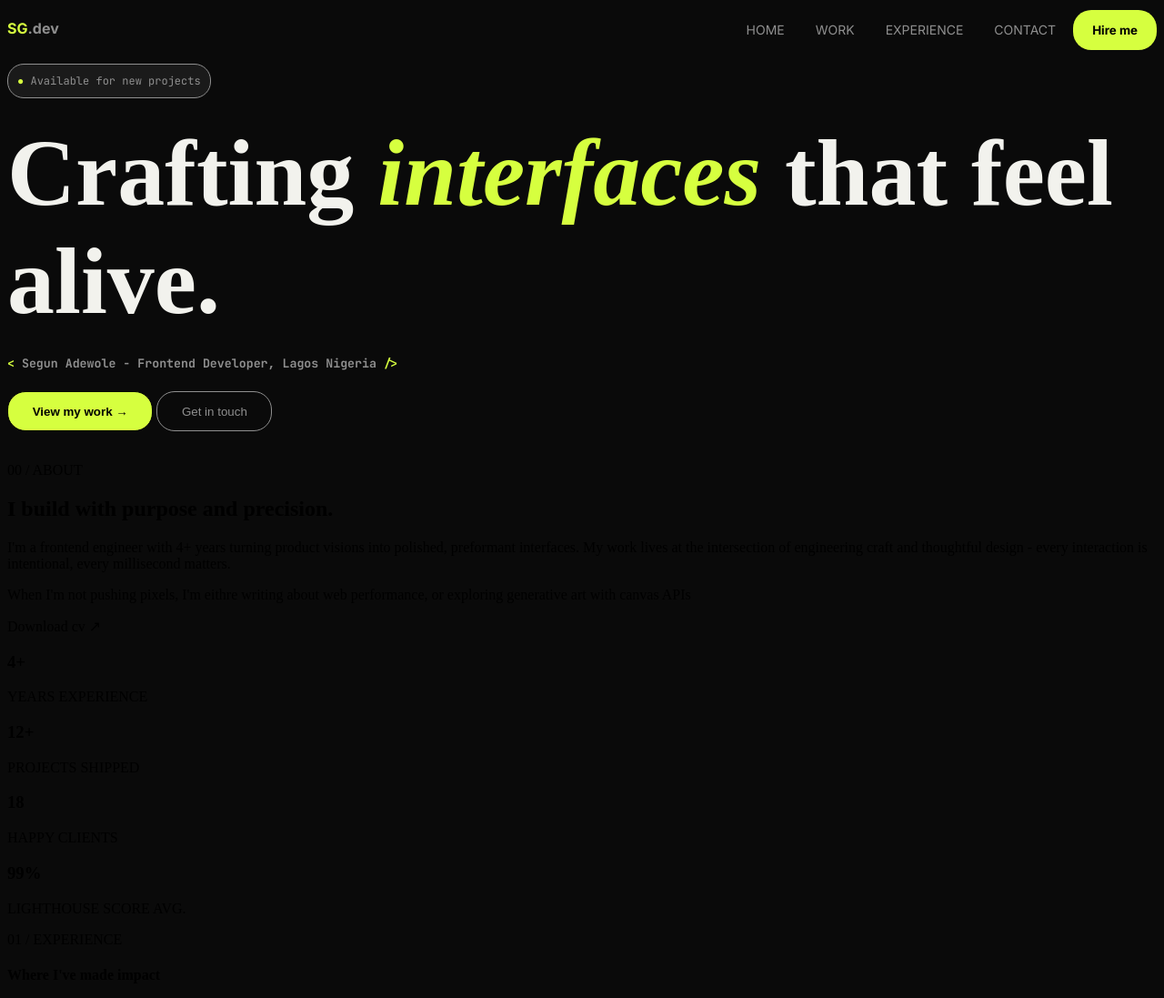
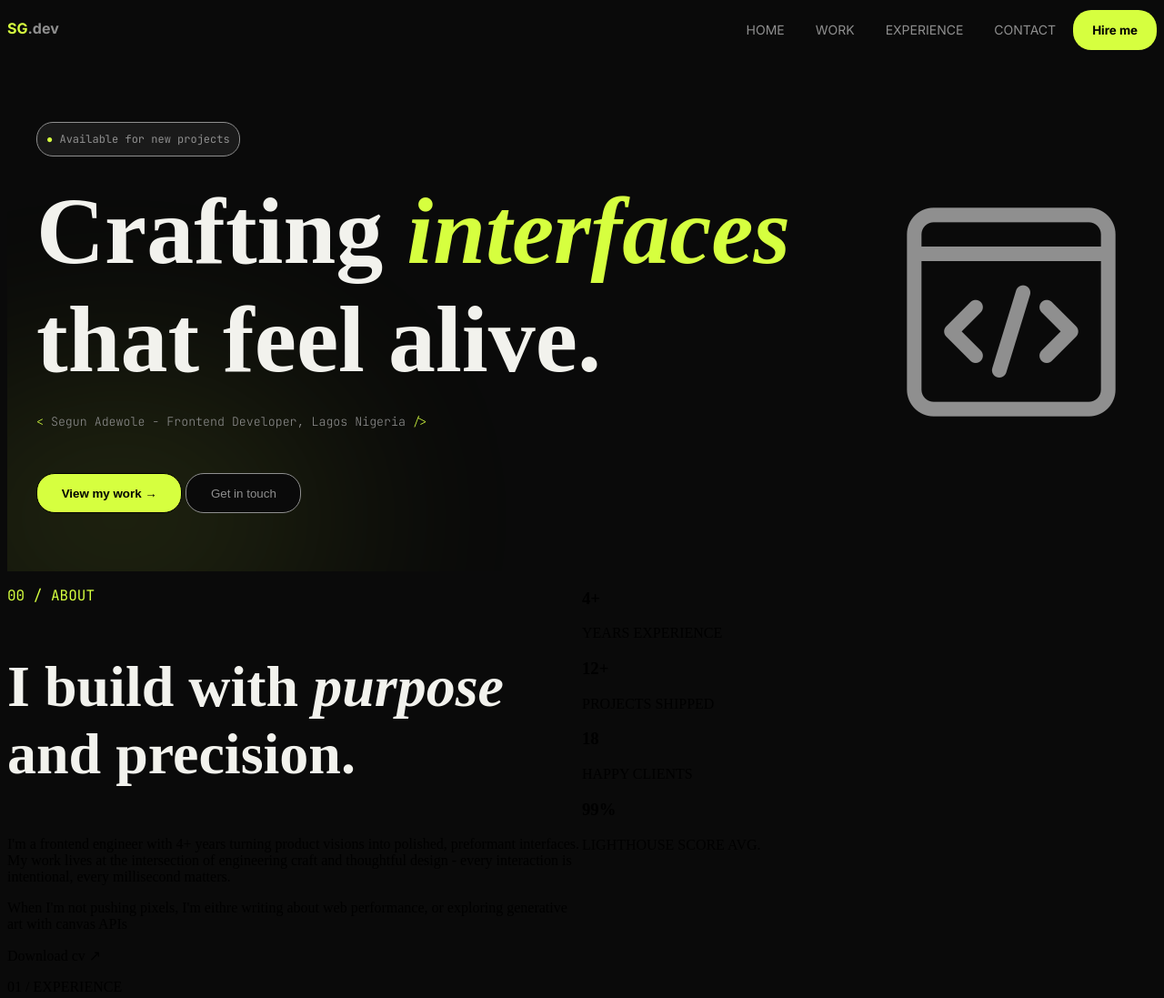
Before and after one commit to Adewole76/CodeAlpha_Tasks, a plain HTML site: page CodeAlpha_Portfolio/index.html in a window 1280 px wide. Shown: the top 1097 px of the page at 91% size. Drawn offline with Linux system fonts and the light colour scheme; a web font is replaced by a local one.

Commit message:
home section done

```diff
--- a/CodeAlpha_Portfolio/index.html
+++ b/CodeAlpha_Portfolio/index.html
@@ -43,8 +43,8 @@
             <button class="get-btn">Get in touch</button>
         </footer>
         </section>
-        <section>
-            <img src="" alt="">
+        <section class="image-section">
+            <img src="images/web-design.png" alt="">
         </section>
      </section>
    </section>
@@ -52,9 +52,9 @@
    <section class="About-container">
       <section class="section2">
          <section>
-            <p>00 / ABOUT</p>
+            <p class="section-tag">00 / ABOUT</p>
             <h2>
-                I build with purpose and precision.
+                I build with <em>purpose</em> and precision.
             </h2>
             <article>
                 <p>
@@ -73,20 +73,20 @@
             </article>
           <a>Download cv &nearr;</a>
          </section>
-         <section>
-                <div>
+         <section class="developer-stats">
+                <div class="stat">
                     <h3>4+</h3>
                     <p>YEARS EXPERIENCE</p>
                 </div>
-                <div>
+                <div class="stat">
                     <h3>12+</h3>
                     <p>PROJECTS SHIPPED</p>
                 </div>
-                <div>
+                <div class="stat">
                     <h3>18</h3>
                     <p>HAPPY CLIENTS</p>
                 </div>
-                <div>
+                <div class="stat">
                     <h3>99%</h3>
                     <p>LIGHTHOUSE SCORE AVG.</p>
                 </div>
@@ -133,5 +133,6 @@
     </section>
       </section>
     </section>
+
 </body>
 </html>
--- a/CodeAlpha_Portfolio/style.css
+++ b/CodeAlpha_Portfolio/style.css
@@ -44,6 +44,47 @@ nav ul li{
 }
 
 /*Home section styles*/
+.Home-container{
+    width: 100%;
+    padding: 4em 2em
+}
+
+
+.Home-container {
+  position: relative;
+  overflow: hidden; /* keeps the blur from spilling into other sections */
+}
+
+.Home-container::before {
+  content: "";
+  position: absolute;
+  width: 500px;
+  height: 300px;
+  background: #D6FF3F;
+  opacity: 0.12;
+  filter: blur(120px);
+  border-radius: 50%;
+  bottom: -90px;
+  top: 100;
+  left: -10%;
+  z-index: 0;
+  pointer-events: none;
+}
+
+.Home-container > * {
+  position: relative;
+  z-index: 1; /* keeps your actual content above the glow */
+}
+
+
+.section1{
+    display: flex;
+}
+.image-section{
+    display: flex;
+    justify-content: center;
+    align-items: center;
+}
 .header-texts p{
     background-color: #1A1A1A;
     display: inline-block;
@@ -69,6 +110,10 @@ nav ul li{
 .header-texts h5{
     font-family: 'JetBrains Mono';
     color: #8F8F8F;
+    font-weight: 200;
+}
+.header-texts footer{
+    margin-top: 3em;
 }
 .header-texts footer button{
     padding: 1em 2em;
@@ -85,3 +130,26 @@ nav ul li{
     border-width: 2em;
     color: #8F8F8F;
 }
+
+
+
+/*About Section styles*/
+.About-container{
+    width: 100%;
+    display: flex;
+    justify-content: center;
+    align-items: center;
+}
+
+.section2{
+   display: grid;
+   grid-template-columns: 1fr 1fr;
+}
+.section-tag{
+    font-family: 'JetBrains Mono';
+    color:#D6FF3F;
+}
+.section2 h2{
+    color: #F2F2ED;
+    font-size: 4em;
+}
```
